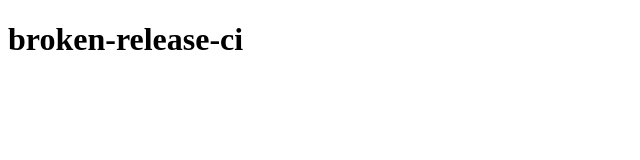
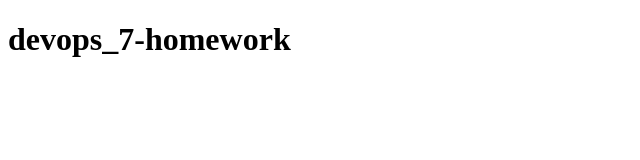
Before and after one commit to maximzom/DevOps_PR7, a plain HTML site: page index.html in a window 1280 px wide. Shown: the whole page, without its empty margins (0-640 px from the left). Drawn offline with Linux system fonts and the light colour scheme.

Commit message:
Fix release identifier

```diff
--- a/index.html
+++ b/index.html
@@ -5,6 +5,6 @@
     <title>DevOps PR7 Service</title>
 </head>
 <body>
-    <h1>broken-release-ci</h1>
+    <h1>devops_7-homework</h1>
 </body>
 </html>
```
